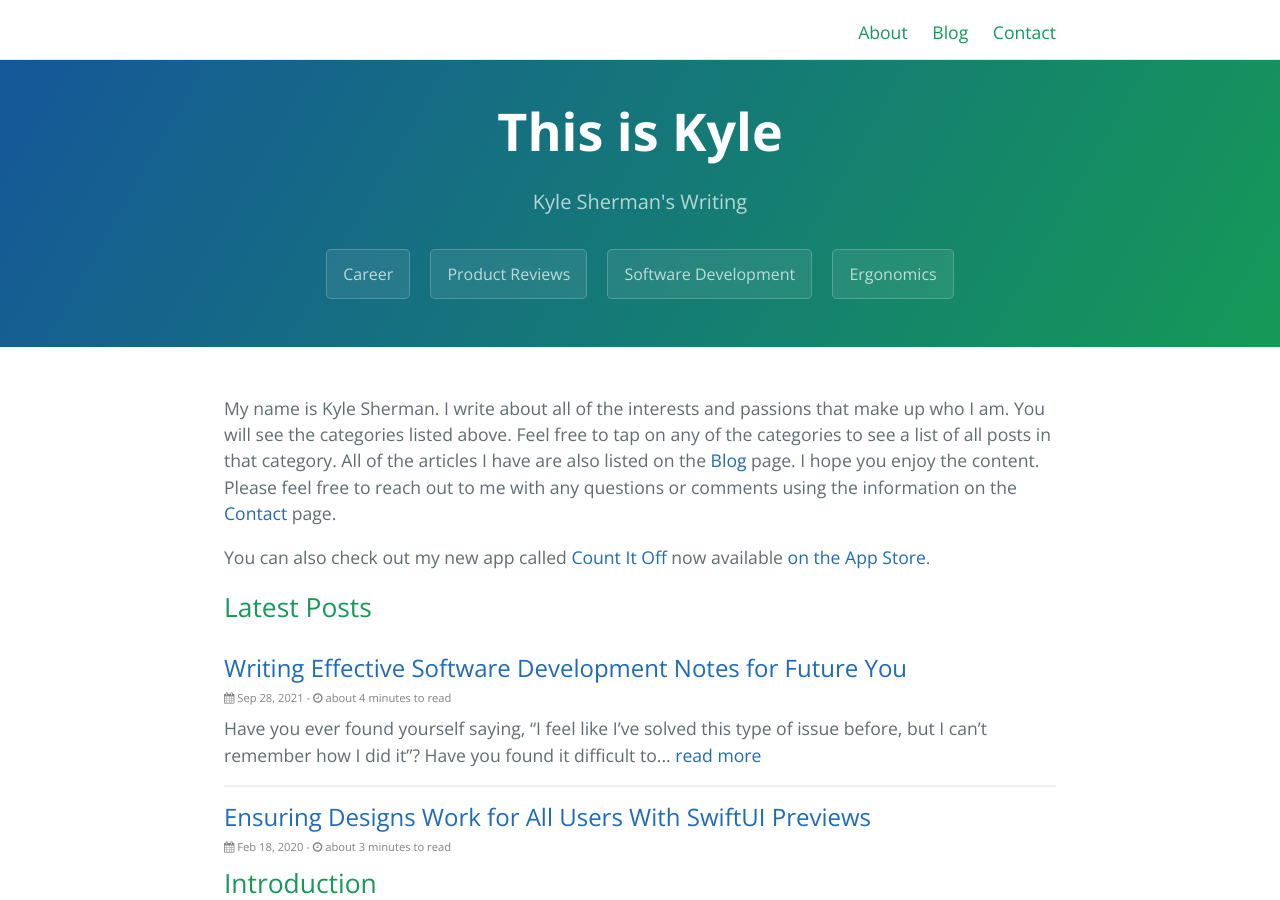
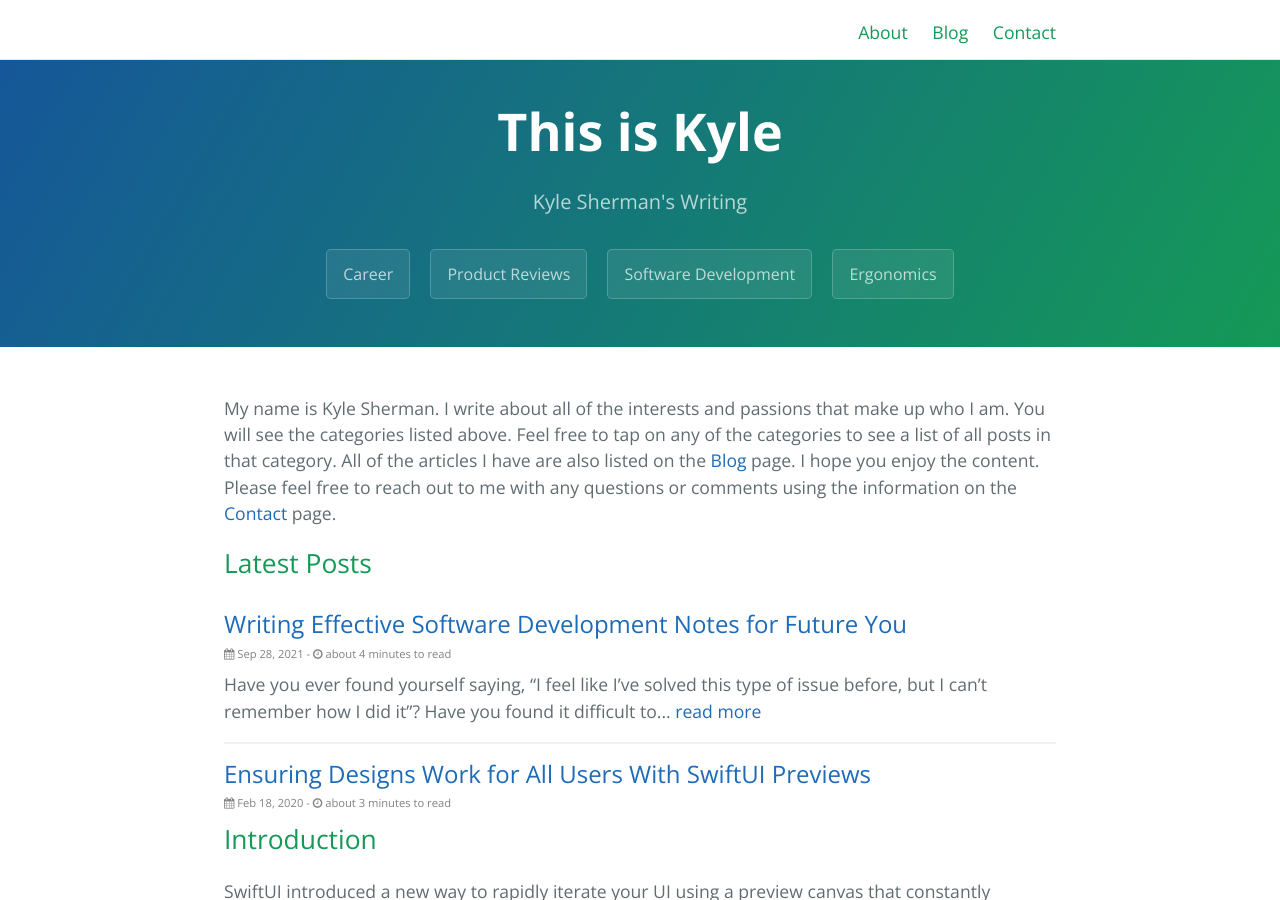
Before and after one commit to drumnkyle/drumnkyle.github.io, a Jekyll site: the page built from index.md, in a window 1280 px wide and 900 px high. Built offline with Jekyll 4.4.1, drawn with Linux system fonts in a browser that asks for light colours.

Commit message:
Remove Count It Off from index page

```diff
--- a/index.md
+++ b/index.md
@@ -2,5 +2,3 @@
 layout: home
 ---
 My name is Kyle Sherman. I write about all of the interests and passions that make up who I am. You will see the categories listed above. Feel free to tap on any of the categories to see a list of all posts in that category. All of the articles I have are also listed on the [Blog]({{ site.baseurl }}{% link blog.html %}) page. I hope you enjoy the content. Please feel free to reach out to me with any questions or comments using the information on the [Contact]({{ site.baseurl }}{% link contact.md %}) page.
-
-You can also check out my new app called [Count It Off](https://countitoff.com) now available [on the App Store](https://itunes.apple.com/app/apple-store/id1439712286?pt=118826831&ct=Kyle-Blog&mt=8).
```
